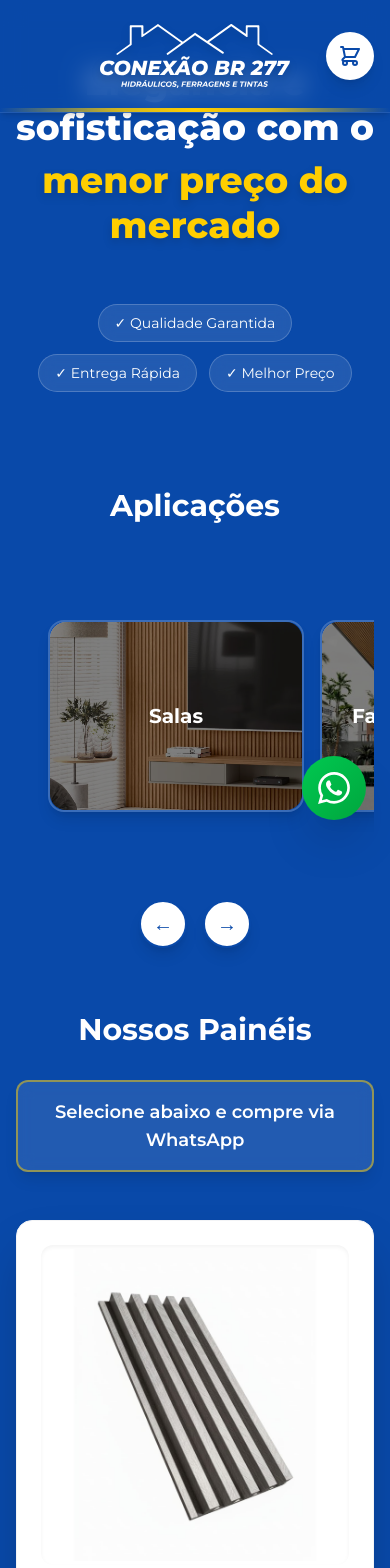
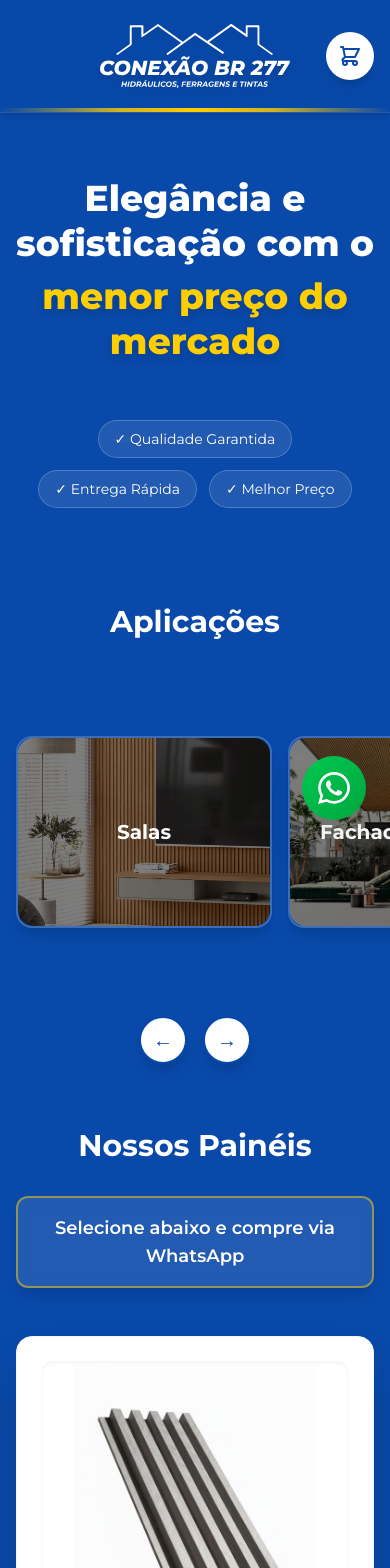
Before and after one commit to lucaskordi/conexaobr277, a Next.js app: page / in a window 390 px wide. Shown: the top 1568 px of the page. Built offline with nearby package versions, Linux system fonts and the light colour scheme.

Commit message:
Enhance mobile responsiveness by adding window checks in useEffect hooks and adjusting CSS for applications carousel and hero components

```diff
--- a/app/page.tsx
+++ b/app/page.tsx
@@ -115,11 +115,15 @@ export default function Home() {
 
   useEffect(() => {
     const checkMobile = () => {
-      setIsMobile(window.innerWidth < 640)
+      if (typeof window !== 'undefined') {
+        setIsMobile(window.innerWidth < 640)
+      }
     }
     checkMobile()
-    window.addEventListener('resize', checkMobile)
-    return () => window.removeEventListener('resize', checkMobile)
+    if (typeof window !== 'undefined') {
+      window.addEventListener('resize', checkMobile)
+      return () => window.removeEventListener('resize', checkMobile)
+    }
   }, [])
 
   useEffect(() => {
--- a/components/applications-carousel.tsx
+++ b/components/applications-carousel.tsx
@@ -1,7 +1,7 @@
 'use client'
 
 import { motion } from 'framer-motion'
-import { useState, useRef } from 'react'
+import { useState, useRef, useEffect } from 'react'
 import Image from 'next/image'
 
 const applications = [
@@ -29,8 +29,21 @@ export default function ApplicationsCarousel() {
   const scrollRef = useRef<HTMLDivElement>(null)
   const cardRefs = useRef<(HTMLDivElement | null)[]>([])
 
+  useEffect(() => {
+    if (typeof window === 'undefined') return
+
+    applicationImages.forEach((src) => {
+      const link = document.createElement('link')
+      link.rel = 'preload'
+      link.as = 'image'
+      link.href = src
+      document.head.appendChild(link)
+    })
+  }, [])
+
   const scroll = (direction: 'left' | 'right') => {
-    const isMobile = typeof window !== 'undefined' && window.innerWidth < 640
+    if (typeof window === 'undefined') return
+    const isMobile = window.innerWidth < 640
 
     if (isMobile) {
       const newIndex = direction === 'left'
@@ -65,7 +78,7 @@ export default function ApplicationsCarousel() {
   }
 
   return (
-    <section className="py-8 sm:py-12 px-4 sm:px-6 lg:px-8">
+    <section className="py-8 sm:py-12 px-0 sm:px-6 lg:px-8">
       <div className="max-w-7xl mx-auto">
         <motion.h2
           initial={{ opacity: 0, y: 20 }}
@@ -88,21 +101,13 @@ export default function ApplicationsCarousel() {
           </motion.button>
           <div
             ref={scrollRef}
-            className="flex gap-4 sm:gap-6 overflow-x-hidden md:overflow-x-auto overflow-y-visible pb-16 pt-8 px-8 scroll-smooth scrollbar-hide"
+            className="flex gap-4 sm:gap-6 overflow-x-hidden md:overflow-x-auto overflow-y-visible pb-16 pt-8 px-4 md:px-8 scroll-smooth scrollbar-hide"
             style={{ scrollBehavior: 'smooth' }}
           >
             {applications.map((application, index) => (
               <motion.div
                 key={index}
                 ref={(el) => { cardRefs.current[index] = el }}
-                initial={{ opacity: 0, x: 50 }}
-                whileInView={{ opacity: 1, x: 0 }}
-                viewport={{ once: true }}
-                transition={{
-                  duration: 0.3,
-                  delay: index * 0.05,
-                  ease: 'easeOut'
-                }}
                 whileHover={{
                   scale: 1.05,
                   y: -8,
@@ -115,6 +120,7 @@ export default function ApplicationsCarousel() {
                     src={applicationImages[index]}
                     alt={application}
                     fill
+                    priority={index < 3}
                     className="object-cover transition-transform duration-500 group-hover:scale-110"
                   />
                   <div className="absolute inset-0 bg-black/50 transition-all duration-500 group-hover:bg-black/0" />
--- a/components/hero.tsx
+++ b/components/hero.tsx
@@ -9,15 +9,15 @@ export default function Hero() {
       initial={{ opacity: 0 }}
       animate={{ opacity: 1 }}
       transition={{ duration: 0.8, ease: 'easeOut' }}
-      className="relative w-full py-16 sm:py-20 md:py-24 px-4 sm:px-6 lg:px-8"
-      style={{ zIndex: 1, paddingTop: '140px' }}
+      className="relative w-full pt-44 pb-16 sm:pt-24 sm:py-20 md:py-24 px-4 sm:px-6 lg:px-8"
+      style={{ zIndex: 1 }}
     >
       <div className="relative z-10 flex flex-col items-center justify-center text-center">
         <motion.h1
           initial={{ opacity: 0, y: 20 }}
           animate={{ opacity: 1, y: 0 }}
           transition={{ duration: 0.8, delay: 0.2 }}
-          className="text-4xl sm:text-5xl md:text-6xl lg:text-7xl font-extrabold text-brand-white mb-6 leading-tight -mt-20"
+          className="text-4xl sm:text-5xl md:text-6xl lg:text-7xl font-extrabold text-brand-white mb-6 leading-tight"
         >
           <span className="block mb-2">Elegância e sofisticação com o</span>
           <span className="block text-brand-yellow drop-shadow-lg">menor preço do mercado</span>
```
